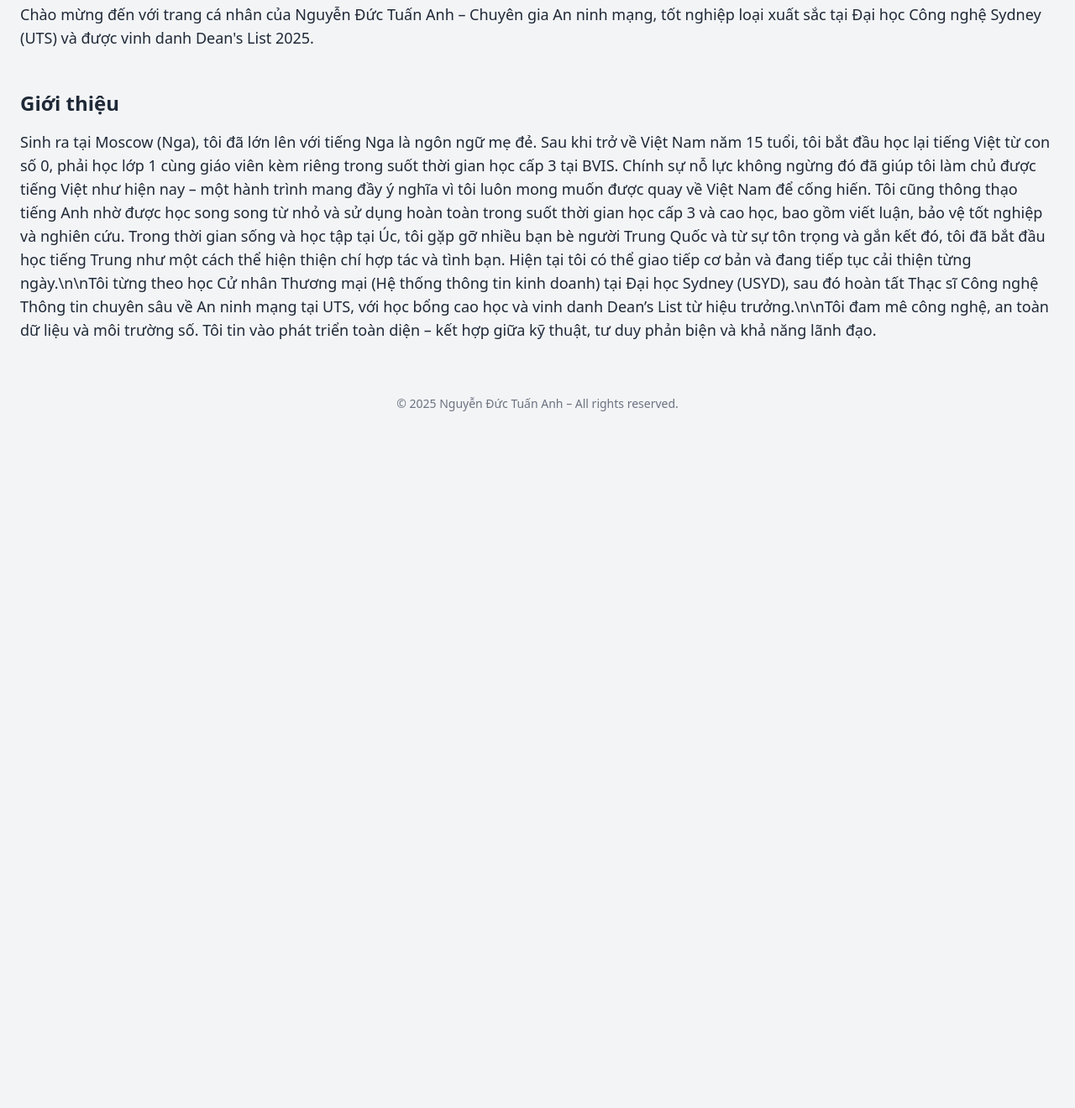
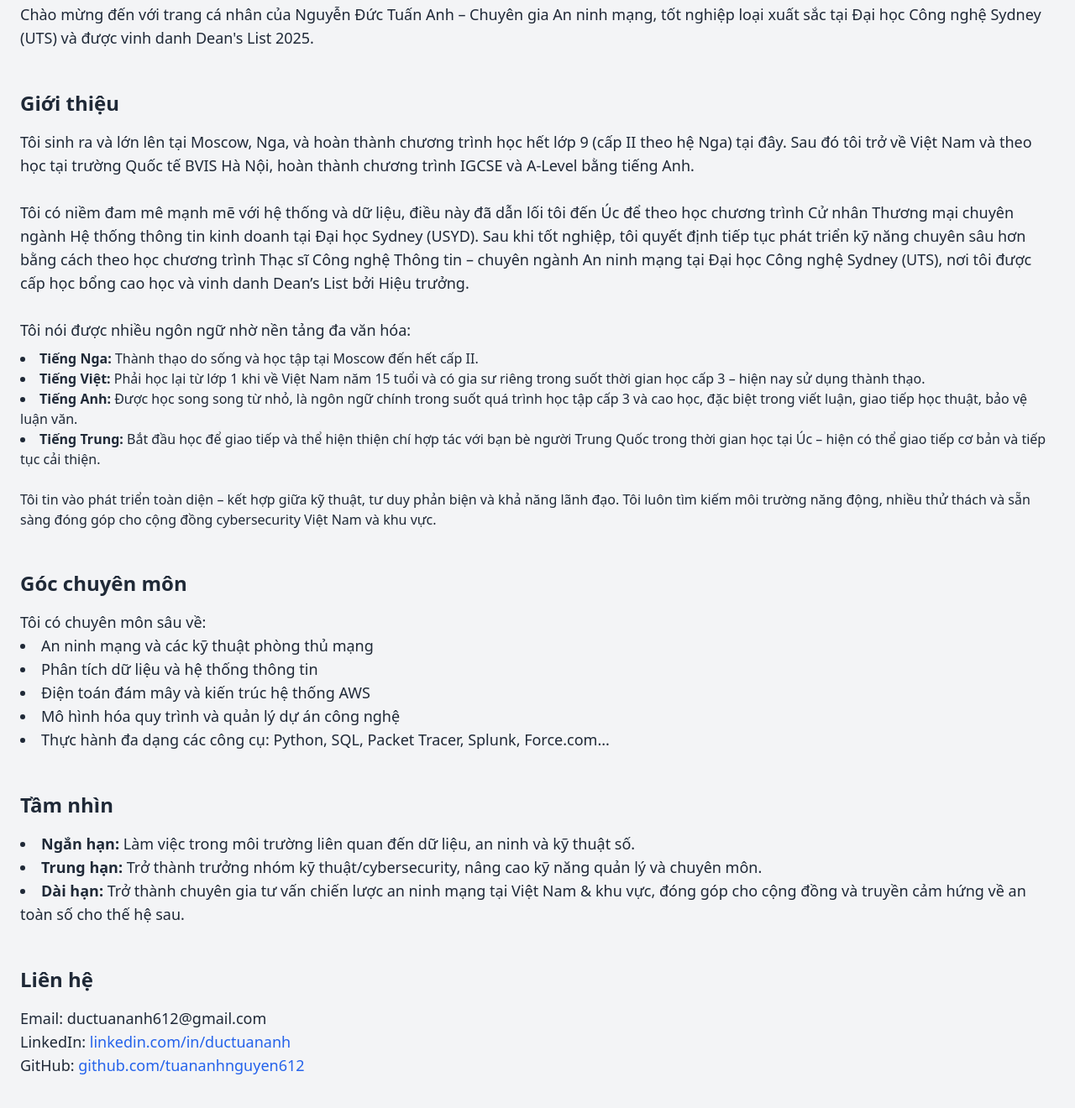
Before and after one commit to tuananhnguyen612/ductuananh.github.io, a plain HTML site: page index.html in a window 1280 px wide. Shown: the part 453-1773 px from the top of the page at 84% size. Before the commit the page ends 968 px from the top, so only its background shows below. Drawn offline with nearby package versions, Linux system fonts and the light colour scheme.

Commit message:
Update index.html

```diff
--- a/index.html
+++ b/index.html
@@ -3,7 +3,7 @@
 <head>
   <meta charset="UTF-8">
   <meta name="viewport" content="width=device-width, initial-scale=1.0">
-  <title>Nguyễn Đức Tuấn Anh – Road to Great</title>
+  <title>Nguyễn Đức Tuấn Anh – Road to G</title>
   <link href="https://cdn.jsdelivr.net/npm/tailwindcss@2.2.19/dist/tailwind.min.css" rel="stylesheet">
   <style>
     html {
@@ -44,31 +44,69 @@
   <!-- Banner -->
   <div class="w-full h-64 bg-cover bg-center" style="background-image: url('banner.jpg');">
     <div class="w-full h-full bg-black bg-opacity-50 flex items-center justify-center">
-      <h1 class="text-white text-4xl font-bold text-center">Nguyễn Đức Tuấn Anh – Road to Great</h1>
+      <h1 class="text-white text-4xl font-bold text-center">Nguyễn Đức Tuấn Anh – Road to G</h1>
     </div>
   </div>
 
   <!-- Navbar -->
   <nav class="sticky top-0 z-50 bg-white shadow-md px-4 py-3 rounded-b-xl">
     <ul class="flex justify-center space-x-8 text-base font-semibold text-gray-800">
-      <li><a href="#home" class="nav-item active" data-vi="🏠 Trang chủ" data-en="🏠 Home">🏠 Trang chủ</a></li>
-      <li><a href="#about" class="nav-item" data-vi="🧑‍🎓 Giới thiệu" data-en="🧑‍🎓 About">🧑‍🎓 Giới thiệu</a></li>
-      <li><a href="#career" class="nav-item" data-vi="💼 Góc chuyên môn" data-en="💼 Career">💼 Góc chuyên môn</a></li>
-      <li><a href="#vision" class="nav-item" data-vi="🌟 Tầm nhìn" data-en="🌟 Vision">🌟 Tầm nhìn</a></li>
-      <li><a href="#contact" class="nav-item" data-vi="📬 Liên hệ" data-en="📬 Contact">📬 Liên hệ</a></li>
+      <li><a href="#home" class="nav-item active">🏠 Trang chủ</a></li>
+      <li><a href="#about" class="nav-item">🧑‍🎓 Giới thiệu</a></li>
+      <li><a href="#career" class="nav-item">💼 Góc chuyên môn</a></li>
+      <li><a href="#vision" class="nav-item">🌟 Tầm nhìn</a></li>
+      <li><a href="#contact" class="nav-item">📬 Liên hệ</a></li>
     </ul>
   </nav>
 
   <!-- Content Sections -->
   <div id="content" class="px-6 py-10 space-y-12">
     <section id="home">
-      <h2 class="text-2xl font-bold mb-4" data-vi="Tổng quan" data-en="Overview">Tổng quan</h2>
-      <p class="text-lg" data-vi="Chào mừng đến với trang cá nhân của Nguyễn Đức Tuấn Anh – Chuyên gia An ninh mạng, tốt nghiệp loại xuất sắc tại Đại học Công nghệ Sydney (UTS) và được vinh danh Dean's List 2025." data-en="Welcome to the personal site of Nguyễn Đức Tuấn Anh – a Cybersecurity Specialist who graduated with distinction from the University of Technology Sydney (UTS), honored on the Dean's List 2025.">Chào mừng đến với trang cá nhân của Nguyễn Đức Tuấn Anh – Chuyên gia An ninh mạng, tốt nghiệp loại xuất sắc tại Đại học Công nghệ Sydney (UTS) và được vinh danh Dean's List 2025.</p>
+      <h2 class="text-2xl font-bold mb-4">Tổng quan</h2>
+      <p class="text-lg">Chào mừng đến với trang cá nhân của Nguyễn Đức Tuấn Anh – Chuyên gia An ninh mạng, tốt nghiệp loại xuất sắc tại Đại học Công nghệ Sydney (UTS) và được vinh danh Dean's List 2025.</p>
     </section>
 
     <section id="about">
-      <h2 class="text-2xl font-bold mt-10 mb-4" data-vi="Giới thiệu" data-en="About">Giới thiệu</h2>
-      <p class="text-lg" data-vi="Sinh ra tại Moscow (Nga), tôi đã lớn lên với tiếng Nga là ngôn ngữ mẹ đẻ. Sau khi trở về Việt Nam năm 15 tuổi, tôi bắt đầu học lại tiếng Việt từ con số 0, phải học lớp 1 cùng giáo viên kèm riêng trong suốt thời gian học cấp 3 tại BVIS. Chính sự nỗ lực không ngừng đó đã giúp tôi làm chủ được tiếng Việt như hiện nay – một hành trình mang đầy ý nghĩa vì tôi luôn mong muốn được quay về Việt Nam để cống hiến. Tôi cũng thông thạo tiếng Anh nhờ được học song song từ nhỏ và sử dụng hoàn toàn trong suốt thời gian học cấp 3 và cao học, bao gồm viết luận, bảo vệ tốt nghiệp và nghiên cứu. Trong thời gian sống và học tập tại Úc, tôi gặp gỡ nhiều bạn bè người Trung Quốc và từ sự tôn trọng và gắn kết đó, tôi đã bắt đầu học tiếng Trung như một cách thể hiện thiện chí hợp tác và tình bạn. Hiện tại tôi có thể giao tiếp cơ bản và đang tiếp tục cải thiện từng ngày.\n\nTôi từng theo học Cử nhân Thương mại (Hệ thống thông tin kinh doanh) tại Đại học Sydney (USYD), sau đó hoàn tất Thạc sĩ Công nghệ Thông tin chuyên sâu về An ninh mạng tại UTS, với học bổng cao học và vinh danh Dean’s List từ hiệu trưởng.\n\nTôi đam mê công nghệ, an toàn dữ liệu và môi trường số. Tôi tin vào phát triển toàn diện – kết hợp giữa kỹ thuật, tư duy phản biện và khả năng lãnh đạo." data-en="...">Sinh ra tại Moscow (Nga)...</p>
+      <h2 class="text-2xl font-bold mt-10 mb-4">Giới thiệu</h2>
+      <p class="text-lg">Tôi sinh ra và lớn lên tại Moscow, Nga, và hoàn thành chương trình học hết lớp 9 (cấp II theo hệ Nga) tại đây. Sau đó tôi trở về Việt Nam và theo học tại trường Quốc tế BVIS Hà Nội, hoàn thành chương trình IGCSE và A-Level bằng tiếng Anh.
+      <br><br>
+      Tôi có niềm đam mê mạnh mẽ với hệ thống và dữ liệu, điều này đã dẫn lối tôi đến Úc để theo học chương trình Cử nhân Thương mại chuyên ngành Hệ thống thông tin kinh doanh tại Đại học Sydney (USYD). Sau khi tốt nghiệp, tôi quyết định tiếp tục phát triển kỹ năng chuyên sâu hơn bằng cách theo học chương trình Thạc sĩ Công nghệ Thông tin – chuyên ngành An ninh mạng tại Đại học Công nghệ Sydney (UTS), nơi tôi được cấp học bổng cao học và vinh danh Dean’s List bởi Hiệu trưởng.
+      <br><br>
+      Tôi nói được nhiều ngôn ngữ nhờ nền tảng đa văn hóa:
+      <ul class="list-disc list-inside mt-2">
+        <li><strong>Tiếng Nga:</strong> Thành thạo do sống và học tập tại Moscow đến hết cấp II.</li>
+        <li><strong>Tiếng Việt:</strong> Phải học lại từ lớp 1 khi về Việt Nam năm 15 tuổi và có gia sư riêng trong suốt thời gian học cấp 3 – hiện nay sử dụng thành thạo.</li>
+        <li><strong>Tiếng Anh:</strong> Được học song song từ nhỏ, là ngôn ngữ chính trong suốt quá trình học tập cấp 3 và cao học, đặc biệt trong viết luận, giao tiếp học thuật, bảo vệ luận văn.</li>
+        <li><strong>Tiếng Trung:</strong> Bắt đầu học để giao tiếp và thể hiện thiện chí hợp tác với bạn bè người Trung Quốc trong thời gian học tại Úc – hiện có thể giao tiếp cơ bản và tiếp tục cải thiện.</li>
+      </ul>
+      <br>
+      Tôi tin vào phát triển toàn diện – kết hợp giữa kỹ thuật, tư duy phản biện và khả năng lãnh đạo. Tôi luôn tìm kiếm môi trường năng động, nhiều thử thách và sẵn sàng đóng góp cho cộng đồng cybersecurity Việt Nam và khu vực.</p>
+    </section>
+
+    <section id="career">
+      <h2 class="text-2xl font-bold mt-10 mb-4">Góc chuyên môn</h2>
+      <p class="text-lg">Tôi có chuyên môn sâu về:</p>
+      <ul class="list-disc list-inside text-lg">
+        <li>An ninh mạng và các kỹ thuật phòng thủ mạng</li>
+        <li>Phân tích dữ liệu và hệ thống thông tin</li>
+        <li>Điện toán đám mây và kiến trúc hệ thống AWS</li>
+        <li>Mô hình hóa quy trình và quản lý dự án công nghệ</li>
+        <li>Thực hành đa dạng các công cụ: Python, SQL, Packet Tracer, Splunk, Force.com...</li>
+      </ul>
+    </section>
+
+    <section id="vision">
+      <h2 class="text-2xl font-bold mt-10 mb-4">Tầm nhìn</h2>
+      <ul class="list-disc list-inside text-lg">
+        <li><strong>Ngắn hạn:</strong> Làm việc trong môi trường liên quan đến dữ liệu, an ninh và kỹ thuật số.</li>
+        <li><strong>Trung hạn:</strong> Trở thành trưởng nhóm kỹ thuật/cybersecurity, nâng cao kỹ năng quản lý và chuyên môn.</li>
+        <li><strong>Dài hạn:</strong> Trở thành chuyên gia tư vấn chiến lược an ninh mạng tại Việt Nam & khu vực, đóng góp cho cộng đồng và truyền cảm hứng về an toàn số cho thế hệ sau.</li>
+      </ul>
+    </section>
+
+    <section id="contact">
+      <h2 class="text-2xl font-bold mt-10 mb-4">Liên hệ</h2>
+      <p class="text-lg">Email: ductuananh612@gmail.com<br>LinkedIn: <a href="https://www.linkedin.com/in/ductuananh/" class="text-blue-600 hover:underline">linkedin.com/in/ductuananh</a><br>GitHub: <a href="https://github.com/tuananhnguyen612" class="text-blue-600 hover:underline">github.com/tuananhnguyen612</a></p>
     </section>
   </div>
 
@@ -77,14 +115,11 @@
     &copy; 2025 Nguyễn Đức Tuấn Anh – All rights reserved.
   </footer>
 
-  <!-- Script for Language Switching -->
+  <!-- Language Switch Script -->
   <script>
-    document.addEventListener('DOMContentLoaded', () => switchLanguage('vi'));
-
     function switchLanguage(lang) {
-      document.querySelectorAll('[data-vi]').forEach(el => {
-        el.textContent = lang === 'vi' ? el.getAttribute('data-vi') : el.getAttribute('data-en');
-      });
+      // Placeholder for future internationalization
+      alert('Tính năng đang phát triển – Language switching temporarily disabled.');
     }
   </script>
 
```
